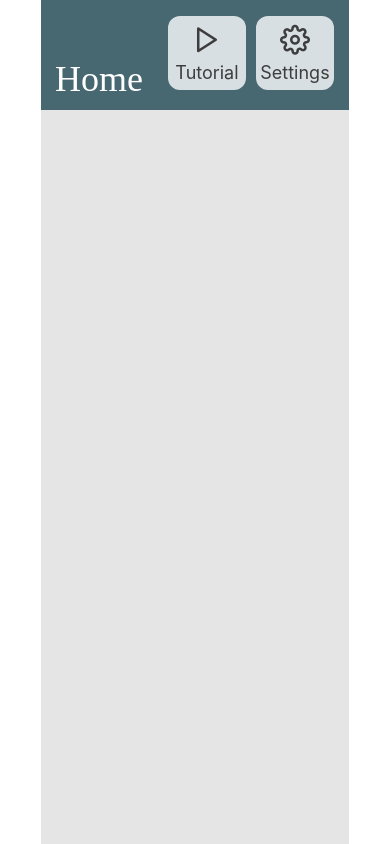
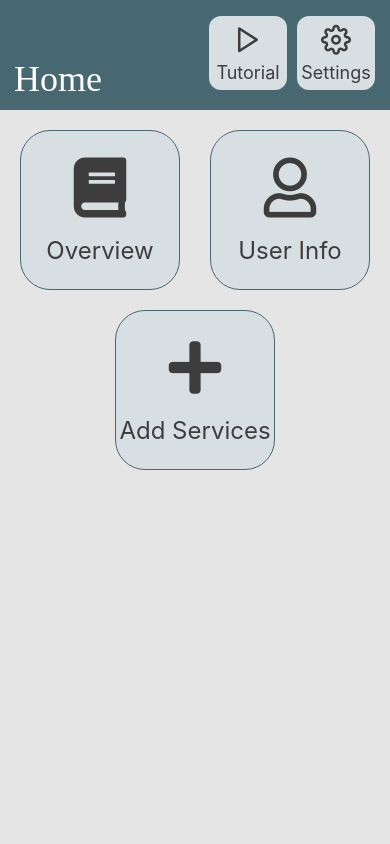
Before and after one commit to ekreis/SilverHomeApp, a React Native app: screen / in a window 390 px wide. Built offline with nearby package versions, Linux system fonts and the light colour scheme.

Commit message:
Created default Home Screen

```diff
--- a/components/screens/HomeScreen.js
+++ b/components/screens/HomeScreen.js
@@ -1,14 +1,24 @@
 import React from "react";
 import { View, StyleSheet } from "react-native";
 import colors from "../config/colors";
+import { FontAwesome5 } from "@expo/vector-icons";
 
 import Header from "../Header";
 import Screen from "../Screen";
+import ServiceButton from "../ServiceButton";
 
 function HomeScreen(props) {
   return (
     <View style={styles.container}>
       <Header title="Home" />
+      <View style={styles.buttonContainer}>
+        <ServiceButton title="Overview" icon="book" />
+        <ServiceButton title="User Info" icon='user'/>
+        <ServiceButton title="Add Services" icon='plus'/>
+        {/* <ServiceButton />
+        <ServiceButton />
+        <ServiceButton /> */}
+      </View>
     </View>
   );
 }
@@ -16,6 +26,15 @@ function HomeScreen(props) {
 export default HomeScreen;
 
 const styles = StyleSheet.create({
+  buttonContainer: {
+    flexDirection: "row",
+    justifyContent: "space-evenly",
+    flexWrap: "wrap",
+    alignContent: "flex-start",
+    paddingTop: 10,
+    paddingBottom: 10,
+    overflow: "hidden",
+  },
   container: {
     backgroundColor: colors.background,
     flex: 1,
```
